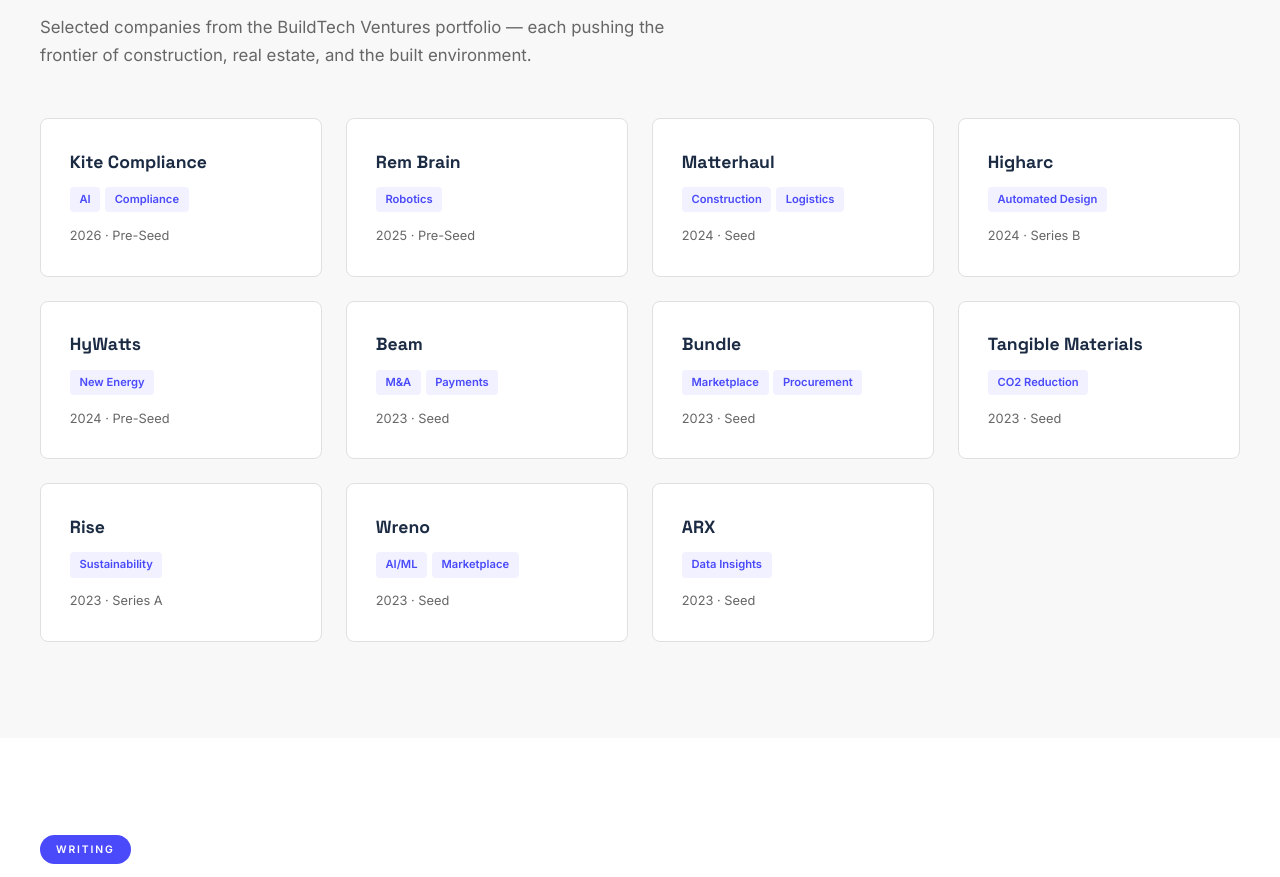
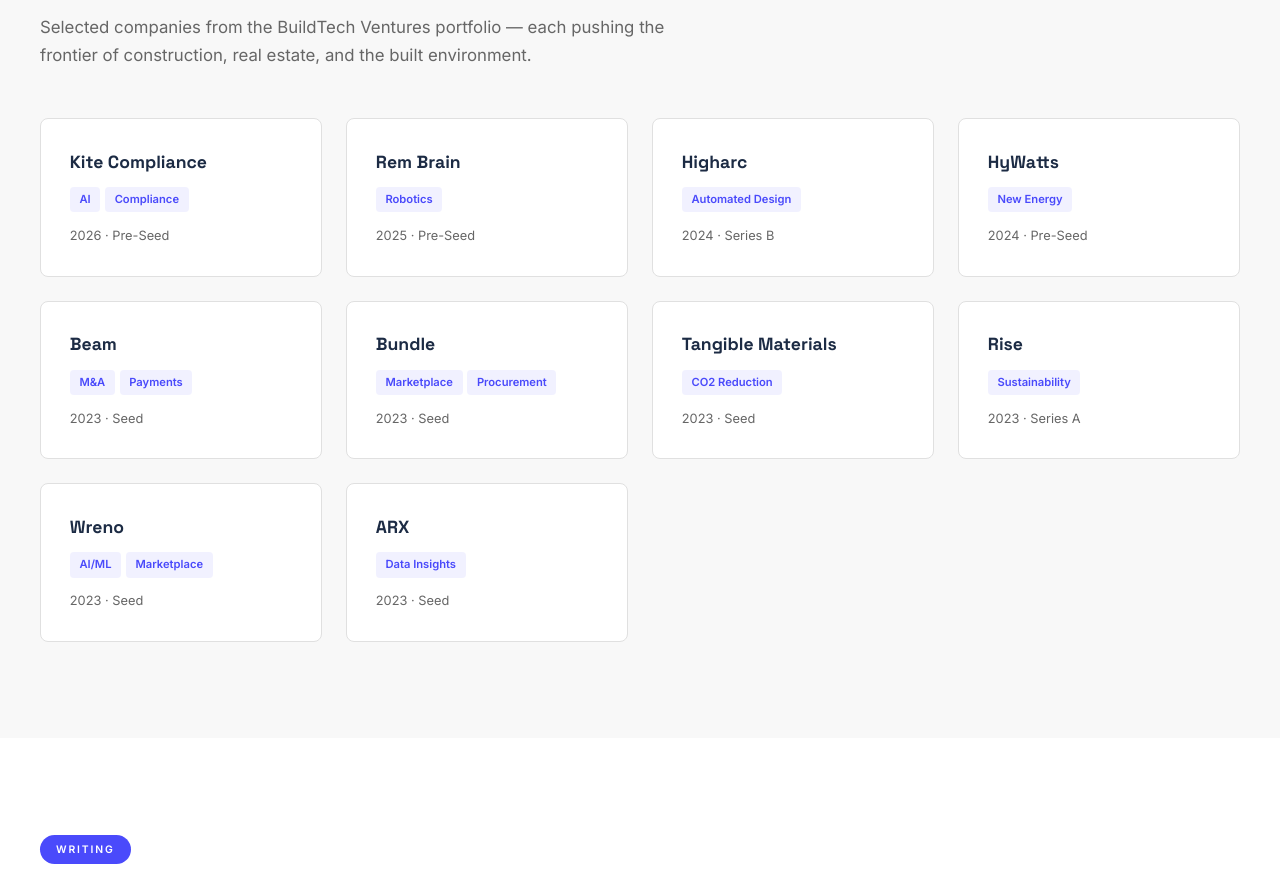
Before and after one commit to Hovl/alexey-dubov-site, a plain HTML site: page index.html in a window 1280 px wide. Shown: the part 4604-5481 px from the top of the page. Drawn offline with Linux system fonts and the light colour scheme.

Commit message:
Remove Matterhaul from portfolio

```diff
--- a/index.html
+++ b/index.html
@@ -787,11 +787,6 @@
         <span class="portfolio-tag">Robotics</span>
         <div class="portfolio-stage">2025 &middot; Pre-Seed</div>
       </a>
-      <a href="https://www.buildtech.vc/portfolio/matterhaul" class="portfolio-card" target="_blank">
-        <h4>Matterhaul</h4>
-        <span class="portfolio-tag">Construction</span><span class="portfolio-tag">Logistics</span>
-        <div class="portfolio-stage">2024 &middot; Seed</div>
-      </a>
       <a href="https://www.buildtech.vc/portfolio/higharc" class="portfolio-card" target="_blank">
         <h4>Higharc</h4>
         <span class="portfolio-tag">Automated Design</span>
```
